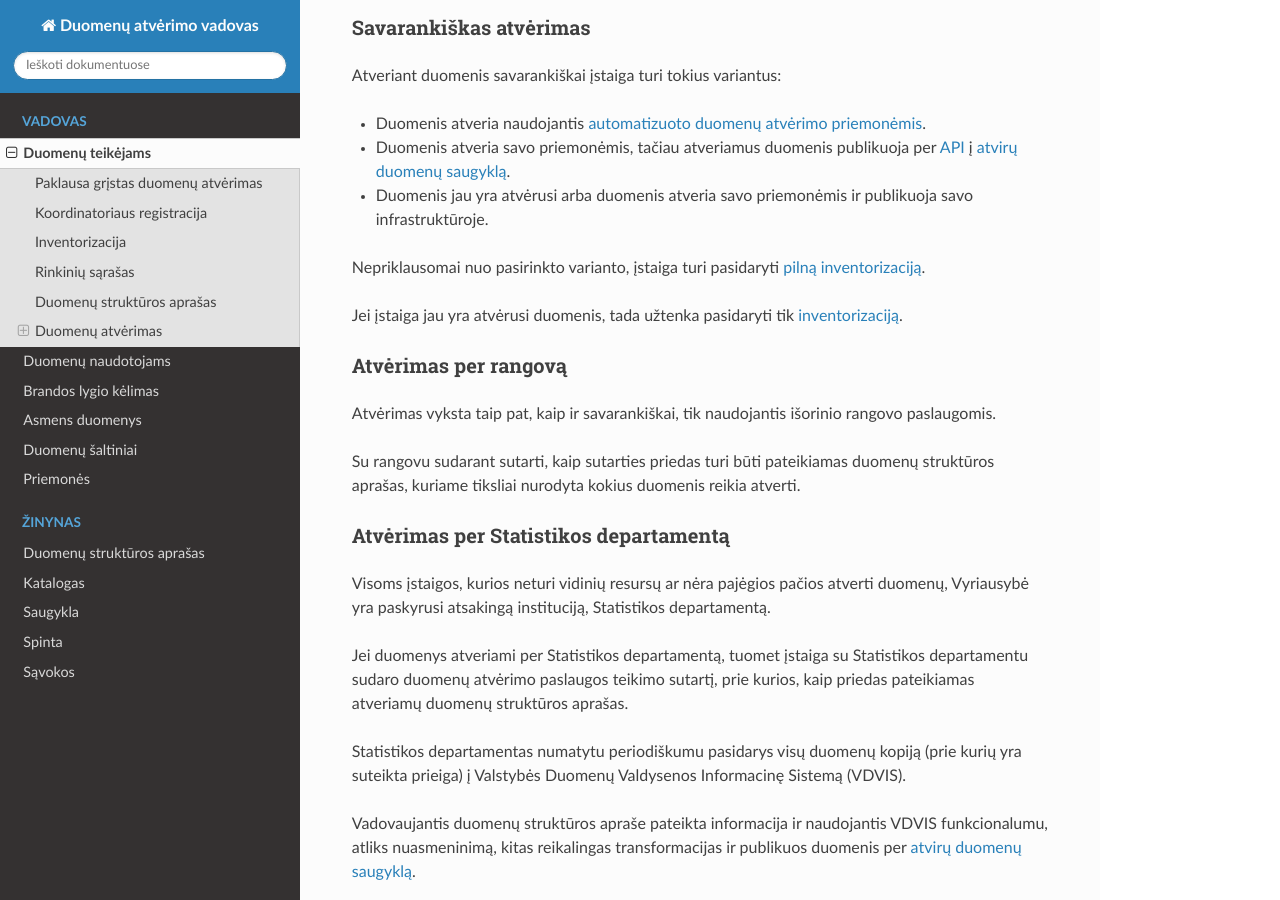
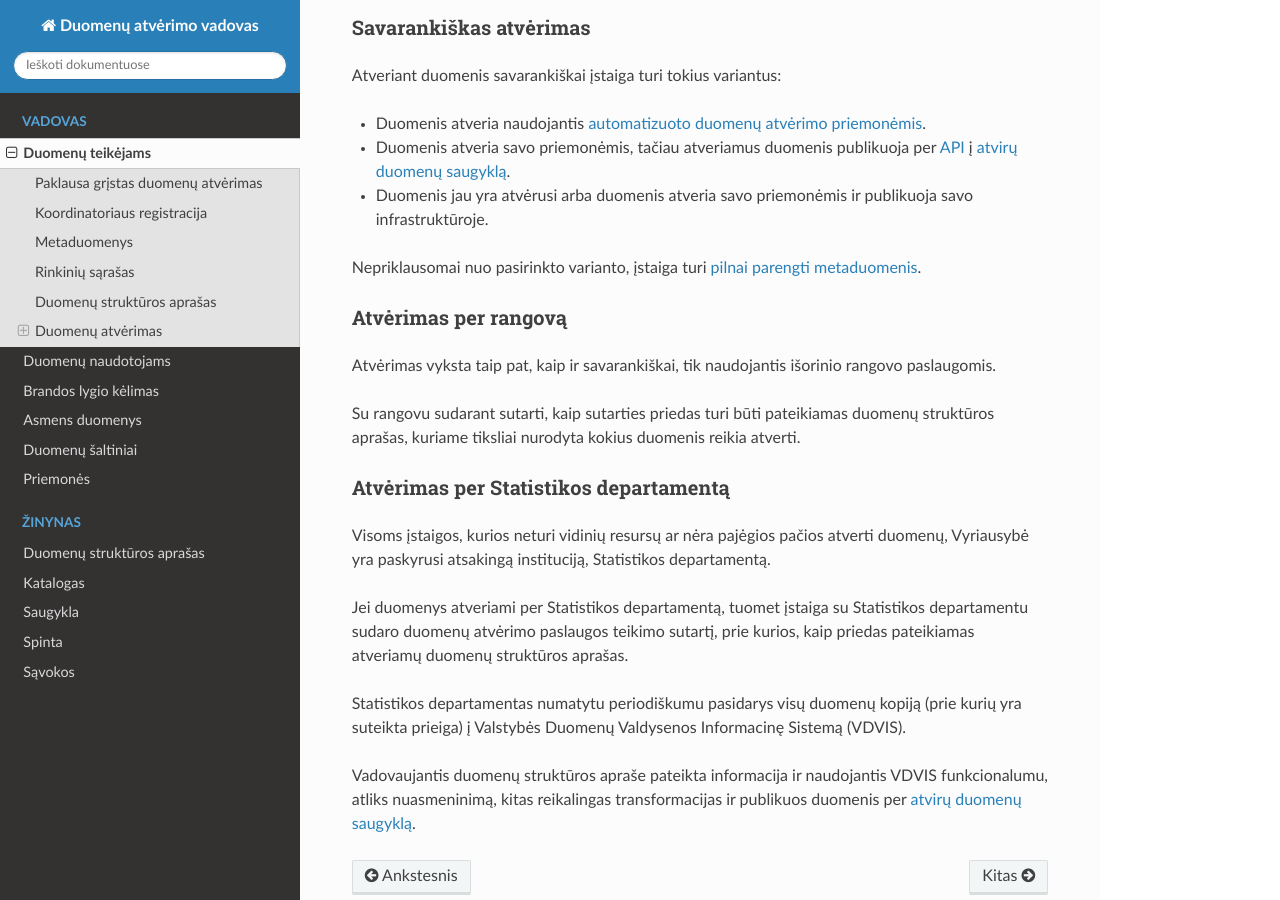
Before and after one commit to atviriduomenys/manifest, a Sphinx documentation site: the page built from docs/atverimas.rst, in a window 1280 px wide and 900 px high, scrolled down 8714 px. Built offline with Sphinx 7.4.7 and the Read the Docs theme 2.0.0, drawn with Linux system fonts in a browser that asks for light colours; some of the changed text lies outside the part shown.

Commit message:
Change concept of what is data invetorying

```diff
--- a/docs/atverimas.rst
+++ b/docs/atverimas.rst
@@ -120,16 +120,14 @@ atvirų duomenų portaluose.
 
 .. _inventory:
 
-Inventorizacija
-===============
+Metaduomenys
+============
 
-Duomenų inventorizacija susideda iš dviejų dalių:
+Metaduomenų rengimas susideda iš dviejų dalių:
 
-- :ref:`Duomenų rinkinių sąrašo sudarymas <preliminari-inventorizacija>`
-  (preliminari inventorizacija),
+- :ref:`Duomenų rinkinių sąrašo sudarymas <preliminari-inventorizacija>`,
 
-- :ref:`Duomenų struktūros aprašų parengimas <detali-inventorizacija>` (detali
-  inventorizacija).
+- :ref:`Duomenų struktūros aprašų parengimas <detali-inventorizacija>`.
 
 Duomenų struktūros aprašų parengimas yra pati sudėtingiausia dalis, todėl
 rekomenduojama pirmiausiai susidaryti rinkinių sąrašus, o po to esant realiam
@@ -358,11 +356,8 @@ Atveriant duomenis savarankiškai įstaiga turi tokius variantus:
 - Duomenis jau yra atvėrusi arba duomenis atveria savo priemonėmis ir
   publikuoja savo infrastruktūroje.
 
-Nepriklausomai nuo pasirinkto varianto, įstaiga turi pasidaryti :ref:`pilną
-inventorizaciją <inventory>`.
-
-Jei įstaiga jau yra atvėrusi duomenis, tada užtenka pasidaryti tik
-:ref:`inventorizaciją <inventory>`.
+Nepriklausomai nuo pasirinkto varianto, įstaiga turi :ref:`pilnai parengti
+metaduomenis <inventory>`.
 
 
 Atvėrimas per rangovą
```
Also changed, not shown: docs/static/zingsniai.png.
